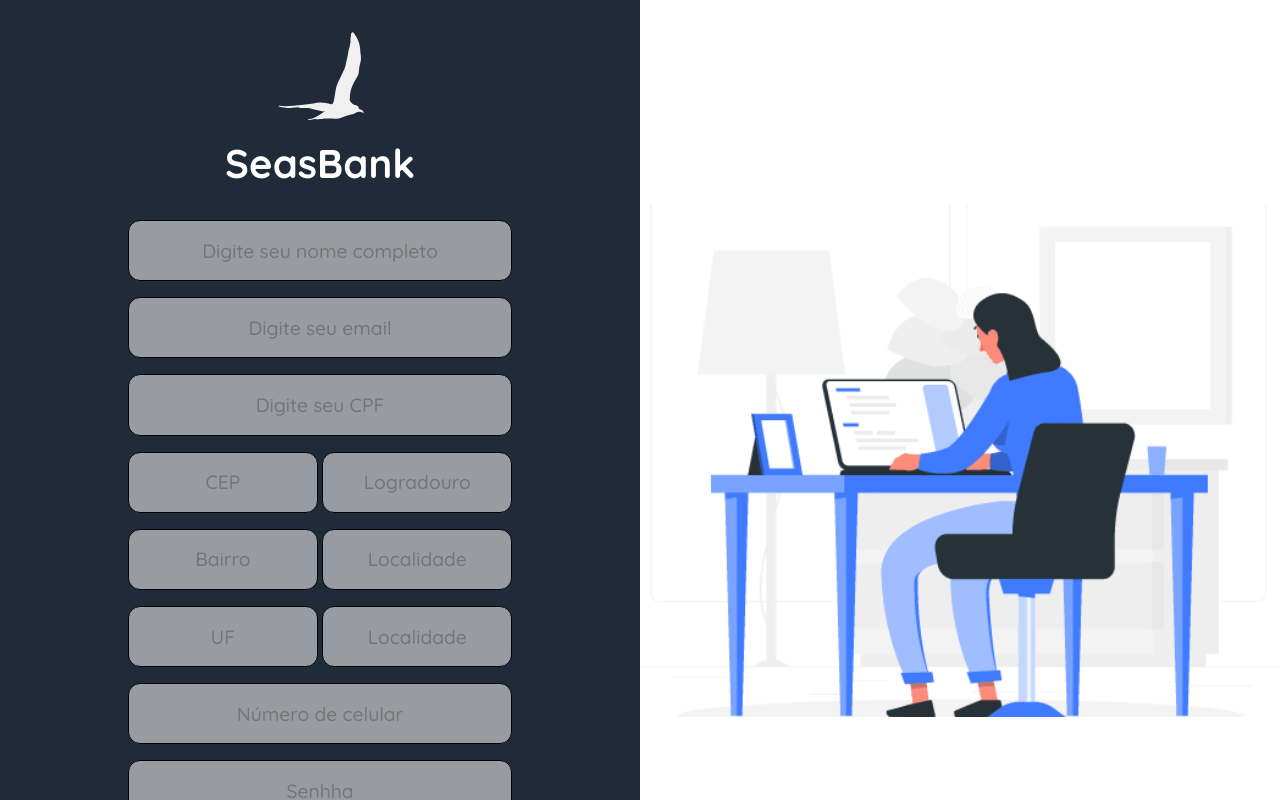
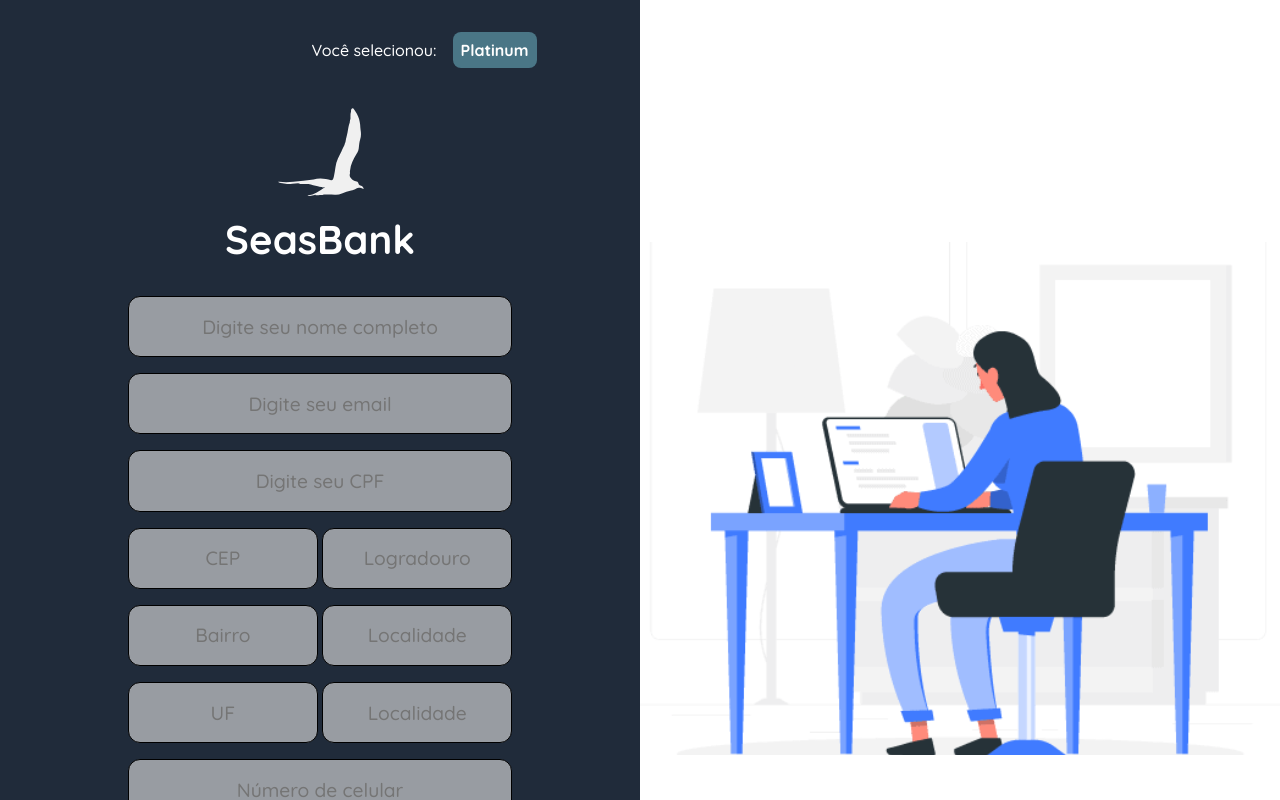
Before and after one commit to Viilih/Seas-react, a React (Create React App) app: page /register in a window 1280 px wide. Built offline with nearby package versions, Linux system fonts and the light colour scheme.

Commit message:
Criação do componente de plano selecionado

```diff
--- /dev/null
+++ b/src/components/PlanSelected/PlanSelected.tsx
@@ -0,0 +1,22 @@
+import React from 'react';
+
+interface IPlanSelectedProps {
+	plan: 'gold' | 'silver' | 'platinum';
+	title: string;
+}
+
+const PlanSelected: React.FC<IPlanSelectedProps> = ({ plan, title }) => {
+	const colors = {
+		gold: '#EBB62D',
+		silver: '#F0F0F0',
+		platinum: '#4A7686',
+	};
+	return (
+		<div>
+			<span>{title}</span>
+			<div style={{ backgroundColor: colors[plan] }}>{plan}</div>
+		</div>
+	);
+};
+
+export default PlanSelected;
--- a/src/pages/Register/Register.module.scss
+++ b/src/pages/Register/Register.module.scss
@@ -18,6 +18,7 @@
 			flex-direction: column;
 			align-items: center;
 			gap: 1rem;
+			width: 100%;
 
 			h1 {
 				font-size: 2.5rem;
@@ -25,6 +26,33 @@
 
 			img {
 				width: 90px;
+			}
+
+			.cardSelectedContainer {
+				display: flex;
+				flex-direction: column;
+				margin-bottom: 24px;
+				margin-left: 13rem;
+
+				div {
+					display: flex;
+					justify-content: space-between;
+					align-items: center;
+					gap: 16px;
+					color: #ffffff;
+
+					span {
+						font-weight: 500;
+					}
+
+					div {
+						background-color: transparent;
+						border-radius: 8px;
+						padding: 8px;
+						font-weight: 700;
+						text-transform: capitalize;
+					}
+				}
 			}
 		}
 
--- a/src/pages/Register/Register.tsx
+++ b/src/pages/Register/Register.tsx
@@ -2,8 +2,9 @@ import React from 'react';
 import styles from './Register.module.scss';
 import registerImg from '../../assets/register-image.svg';
 import Inputs from '../../components/InputComponents/Inputs';
-import Buttons from '../../components/ButtonComponents/Buttons';
+import PlanSelected from '../../components/PlanSelected/PlanSelected';
 import seasLogo from '../../assets/seas-logo.svg';
+import { ButtonSubmit } from '../../components/ButtonComponents/Buttons';
 import { useState } from 'react';
 
 const Register: React.FC = () => {
@@ -18,28 +19,13 @@ const Register: React.FC = () => {
 	const [userNumero, setUserNumero] = useState('');
 	const [userSenha, setUserSenha] = useState('');
 
-	// 	<input
-	// 	className={styles.inputsDefaultStyle}
-	// 	name={inputName}
-	// 	type={inputType}
-	// 	placeholder={placeholderText}
-	// 	required={isRequired}
-	// 	value={valueInput}
-	// 	onChange={(e) => handleChange(e.target.value)}
-	// />
-	// <Inputs
-	// 					inputName="cpf"
-	// 					inputType="number"
-	// 					isRequired
-	// 					placeholderText="CPF"
-	// 					valueInput={userCpf}
-	// 					handleChange={currentValue => setUserCpf(currentValue)}
-	// 				/>
-
 	return (
 		<div className={styles.registerContainerPage}>
 			<div className={styles.registerContainer}>
 				<div className={styles.registerHeader}>
+					<div className={styles.cardSelectedContainer}>
+						<PlanSelected plan="platinum" title="Você selecionou:" />
+					</div>
 					<img src={seasLogo} alt="logo do SeasBank" />
 					<h1>SeasBank</h1>
 				</div>
@@ -139,7 +125,7 @@ const Register: React.FC = () => {
 						isRequired
 						handleChange={e => setUserSenha(e)}
 					/>
-					<Buttons text="Entrar" name="primary" />
+					<ButtonSubmit text="Entrar" name="primary" btnType="submit" />
 				</form>
 			</div>
 			<div className={styles.imgContainer}>
```
